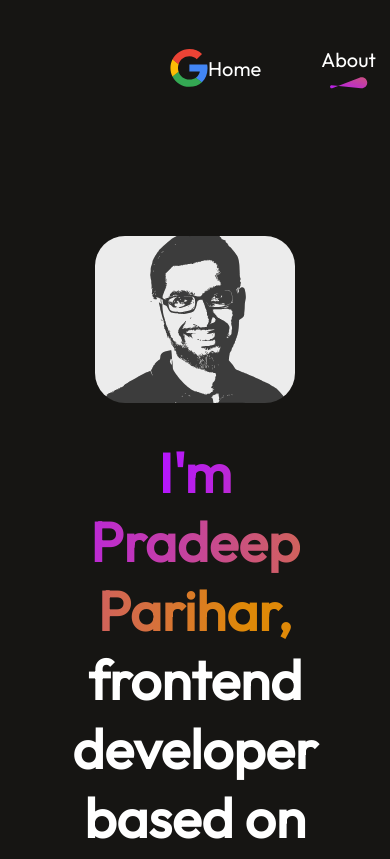
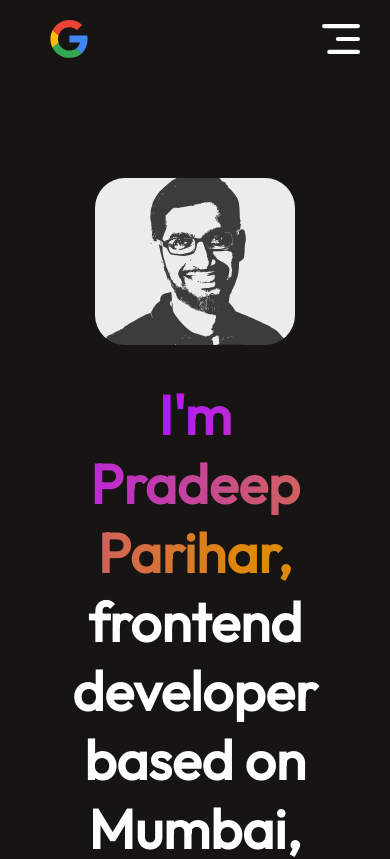
Before and after one commit to pradeeparihar/portfolio-prp, a React (Vite) app: page / in a window 390 px wide. Shown: the top 859 px of the page. Built offline with nearby package versions, Linux system fonts and the light colour scheme.

Commit message:
Navbar Responsive - WIP

```diff
--- a/src/Components/Navbar/Navbar.css
+++ b/src/Components/Navbar/Navbar.css
@@ -46,3 +46,51 @@
     text-decoration: none;
     color: white;
 }
+
+.nav-mob-close {
+    display: none;
+}
+
+.nav-mob-open {
+    display: none;
+}
+
+@media (max-width: 768px) {
+    .navbar {
+        margin: 20px 50px;
+    }
+    .nav-connect {
+        display: none;
+    }
+    .nav-mob-open {
+        display: block;
+        position: fixed;
+        right: 30px;
+    }
+    .nav-mob-close {
+        display: block;
+        position: relative;
+        top: 30px;
+        left: 290px;
+        width: 30px;
+    }
+    .nav-menu {
+        position: fixed;
+        flex-direction: column;
+        align-items: start;
+        top: 0;
+        gap: 30px;
+        background-color: #1F0016;
+        width: 350px;
+        height: 100%;
+        z-index: 2;
+        transition: right 0.5s;
+        right: -350px;
+    }
+    .nav-menu li {
+        font-size: 30px;
+        padding-left: 100px;
+        flex-direction: row;
+        gap: 20px;
+    }
+}
--- a/src/Components/Navbar/Navbar.tsx
+++ b/src/Components/Navbar/Navbar.tsx
@@ -1,17 +1,34 @@
 import './navbar.css'
 import logo from '../../assets/google-logo-svg.svg'
-import { useState } from 'react'
+import { useRef, useState } from 'react'
 import underline from '../../assets/nav_underline.svg'
 import AnchorLink from 'react-anchor-link-smooth-scroll'
+import menu_open from '../../assets/menu_open.svg'
+import menu_close from '../../assets/menu_close.svg'
 
 const Navbar = () => {
 
-  const [menu, setMenu] = useState("About")
+  const [menu, setMenu] = useState("About");
+const menuRef = useRef<HTMLUListElement | null>(null);
+
+  const openMenu = () => {
+    if (menuRef.current) {
+      menuRef.current.style.right = "0";
+    }
+  }
+
+  const closeMenu = () => {
+    if (menuRef.current) {
+      menuRef.current.style.right = "-350px";
+    }
+  }
 
   return (
     <div className='navbar'>
         <img src={logo} alt='' />
-        <ul className="nav-menu">
+        <img src={menu_open} alt="" onClick={openMenu} className='nav-mob-open'/>
+        <ul ref={menuRef} className="nav-menu">
+          <img src={menu_close} alt="" onClick={closeMenu} className="nav-mob-close" />
             <li><AnchorLink className='anchor-link' href='#Home'><p onClick={() => setMenu("Home")}>Home</p></AnchorLink>{menu === "Home" ? <img src={underline} alt='' /> : <></>}</li>
             <li><AnchorLink className='anchor-link' offset={50} href='#About'><p onClick={() => setMenu("About")}>About</p></AnchorLink>{menu === "About" ? <img src={underline} alt='' /> : <></>}</li>
             <li><AnchorLink className='anchor-link' offset={50} href='#Experience'><p onClick={() => setMenu("Experience")}>Experience</p></AnchorLink>{menu === "Experience" ? <img src={underline} alt='' /> : <></>}</li>
```
Also changed, not shown: src/assets/menu_close.svg (added), src/assets/menu_open.svg (added).
